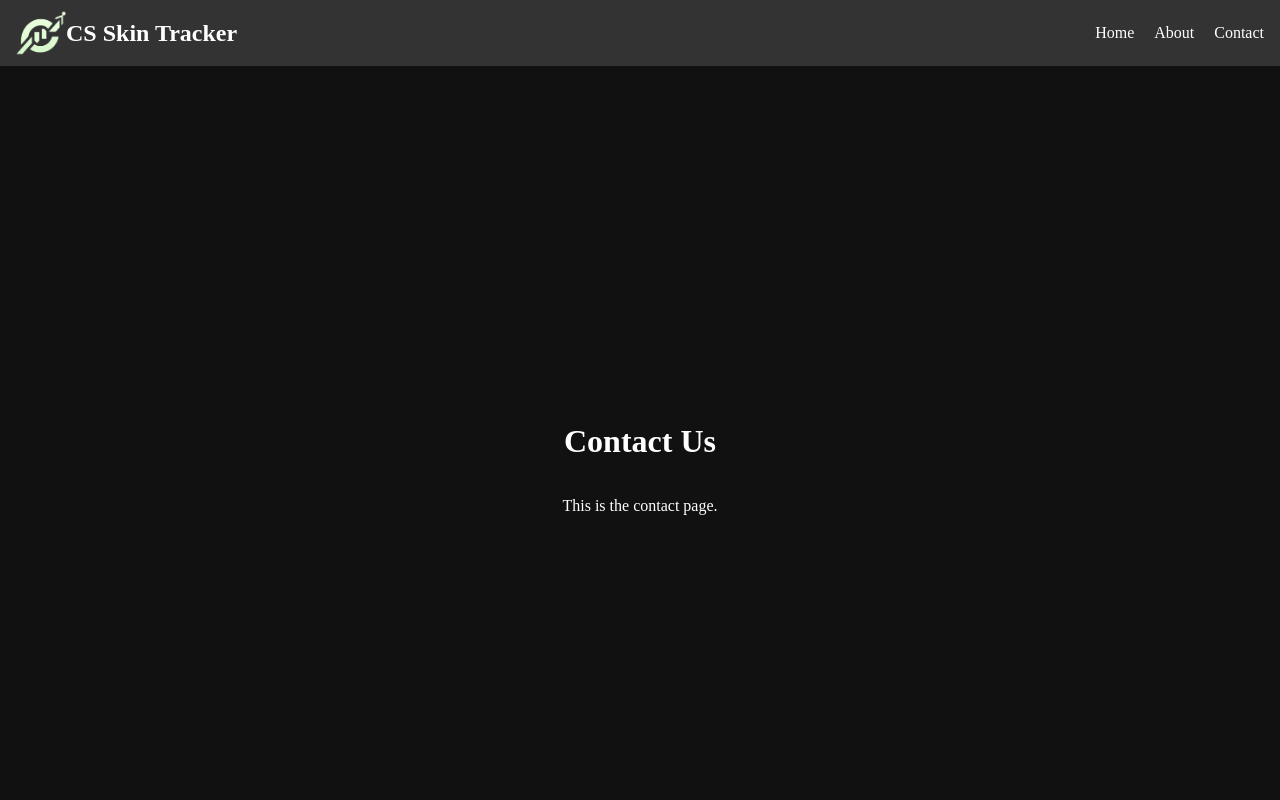
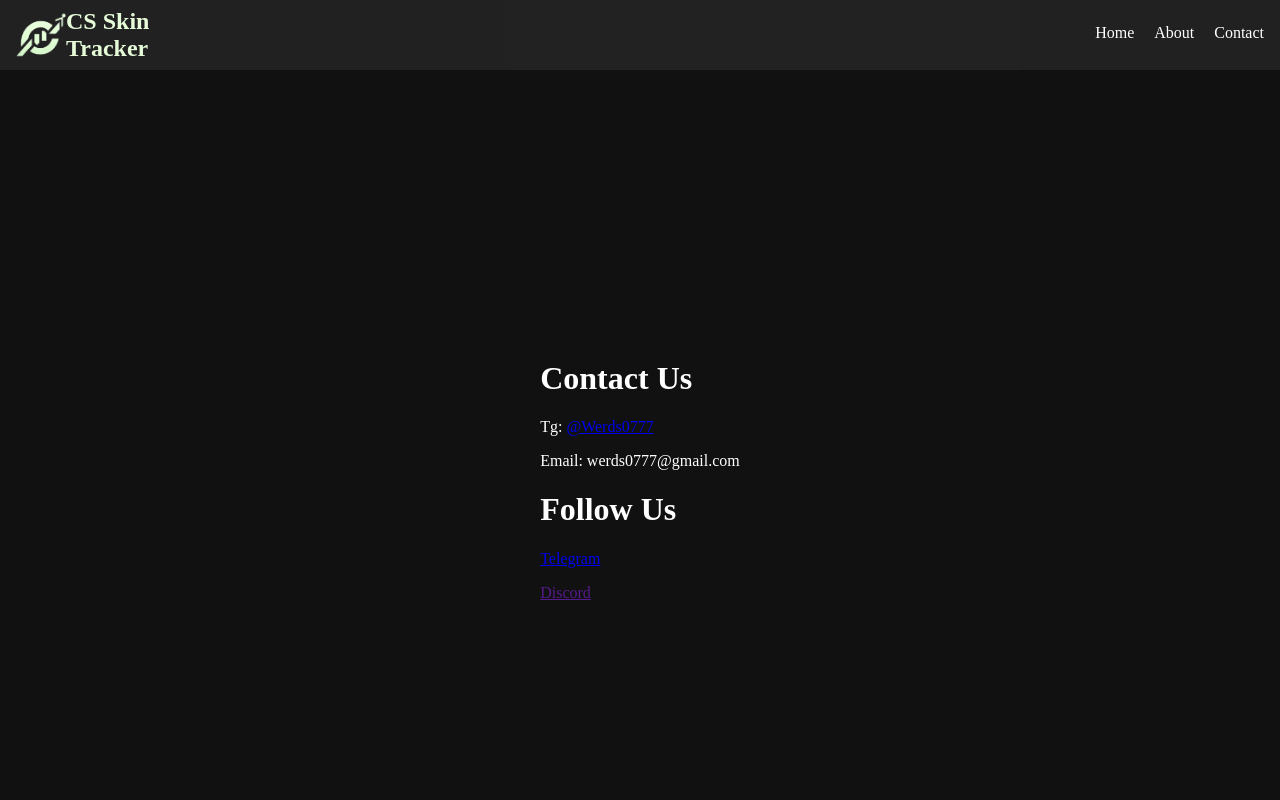
Before and after one commit to Pervyy777/CS-Skin-Tracker-Site, a Next.js app: page /contact in a window 1280 px wide. Shown: the top 800 px of the page. Built offline with nearby package versions, Linux system fonts and the light colour scheme.

Commit message:
better NavBar

```diff
--- a/components/Footer.module.css
+++ b/components/Footer.module.css
@@ -1,9 +1,10 @@
 .footer {
-    background-color: #333;
+    background-color: #222;
     color: white;
     padding: 20px 0;
     text-align: center;
     flex-shrink: 0;
+
 }
 
 .footerContent {
--- a/components/NavBar.module.css
+++ b/components/NavBar.module.css
@@ -2,14 +2,17 @@
     display: flex;
     justify-content: space-between;
     align-items: center;
-    background-color: #333;
+    background-color:  rgba(34, 34, 34, 0.8);
     color: white;
     padding: 0.5rem 1rem;
-    position: relative;
+    position: fixed; /* Элемент будет фиксированным */
+    top: 0; /* Прикреплен к верхней части экрана */
+    left: 0; /* Растягивается от левого края экрана */
+    right: 0; /* Растягивается до правого края экрана */
+    z-index: 1000; /* Убедитесь, что навбар всегда над другими элементами */
 }
 
 .logo a {
-    color: white;
     text-decoration: none;
     font-size: 1.5rem;
     font-weight: bold;
@@ -23,51 +26,78 @@
 }
 
 .navItem {
+    height: max-content;
     margin-left: 20px;
     position: relative;
+    height: 22px;
 }
 
 .navItem a {
-    color: white;
+    color: #fff;
     text-decoration: none;
     transition: color 0.3s ease;
 }
 
 .navItem a:hover {
-    color: #04c;
+    color: #fff;
 }
+
 .logoLink {
+    color: #e6fcd9;
+    text-size-adjust: 10px;
+    width: 200px;
     display: flex;
     align-items: center;
 }
-
 .dropdownContent {
-    display: block;
-    opacity: 0;
-    visibility: hidden;
     position: absolute;
-    background-color: #f9f9f9;
+    left: 50%;
+    transform: translateX(-50%);
+    background-color: #333;
     min-width: 160px;
     box-shadow: 0px 8px 16px 0px rgba(0,0,0,0.2);
     z-index: 1;
-    transition: opacity 0.3s ease, transform 0.3s ease, visibility 0.3s;
-    transform: translateY(-20px);
+    border-radius: 4px;
+    opacity: 0;
+    visibility: hidden;
+    transition: opacity 0.5s, visibility 0.5s, transform 0.5s;
+    transform-origin: top center;
+    margin-top: 5px;
+    display: none; /* Initially hidden */
 }
 
 .navItem:hover .dropdownContent {
+    display: block; /* Show dropdown */
     opacity: 1;
     visibility: visible;
-    transform: translateY(0);
+    transform: translateX(-50%) translateY(0);
 }
 
 .dropdownContent a {
-    color: black;
+    color: #ccc;
     padding: 12px 16px;
     text-decoration: none;
     display: block;
-    transition: background-color 0.3s ease;
+    transition: background-color 0.2s ease, transform 0.2s ease;
+    border-radius: 4px; /* Скругление углов */
 }
 
 .dropdownContent a:hover {
-    background-color: #ddd;
+    background-color: #444;
+    transform: scale(1.05);
+    border-radius: 4px; /* Сохраняем скругление углов при наведении */
 }
+
+
+/* Adjust the transform translateY value for a subtle slide effect */
+.navItem .dropdownContent {
+    transform: translateX(-50%) translateY(-10px);
+}
+
+/* Transition for closing animation */
+.navItem:not(:hover) .dropdownContent {
+    opacity: 0;
+    visibility: hidden;
+    transition: opacity 0.5s, visibility 0.5s, transform 0.5s;
+    transform: translateX(-50%) translateY(-20px);
+}
--- a/pages/contact.js
+++ b/pages/contact.js
@@ -1,12 +1,22 @@
 import React from 'react';
 import Layout from '../components/Layout';
 import styles from '../styles/Home.module.css';
-
+import Link from 'next/link';
 const Contact = () => {
     return (
         <Layout>
-                <h1 className={styles.text}>Contact Us</h1>
-                <p className={styles.text}>This is the contact page.</p>
+            <div className={styles.text}>
+                <div>
+                    <h1>Contact Us</h1>
+                    <p>Tg: <Link href="https://t.me/Werds0777" target="_blank">@Werds0777</Link></p>
+                    <p>Email: werds0777@gmail.com</p>
+                </div>
+                <div>
+                    <h1>Follow Us</h1>
+                    <Link href="https://t.me/+26q4Tlt42yM0OTYy" target="_blank"><p>Telegram</p></Link>
+                    <Link href="" target="_blank">Discord</Link>
+                </div>
+            </div>
         </Layout>
     );
 };
--- a/styles/globals.css
+++ b/styles/globals.css
@@ -1,8 +1,11 @@
 html, body {
     height: 100%;
     margin: 0;
-    background: #333;
+    background: #222;
   }
+  body {
+    padding-top: 70px; /* Высота вашего навбара */
+}
 
   #__next {
     display: flex;
```
Also changed, not shown: pages/about.js (+0 -3 lines).
